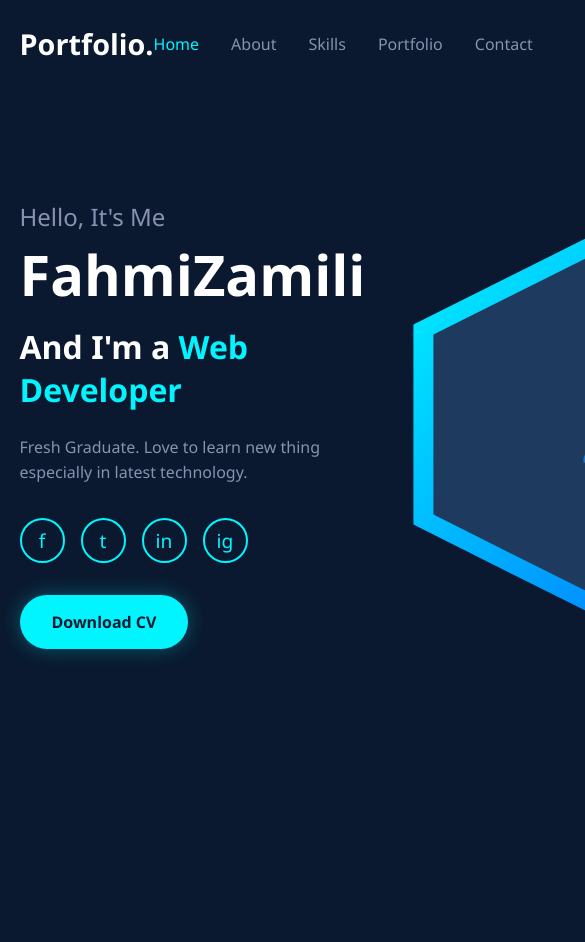
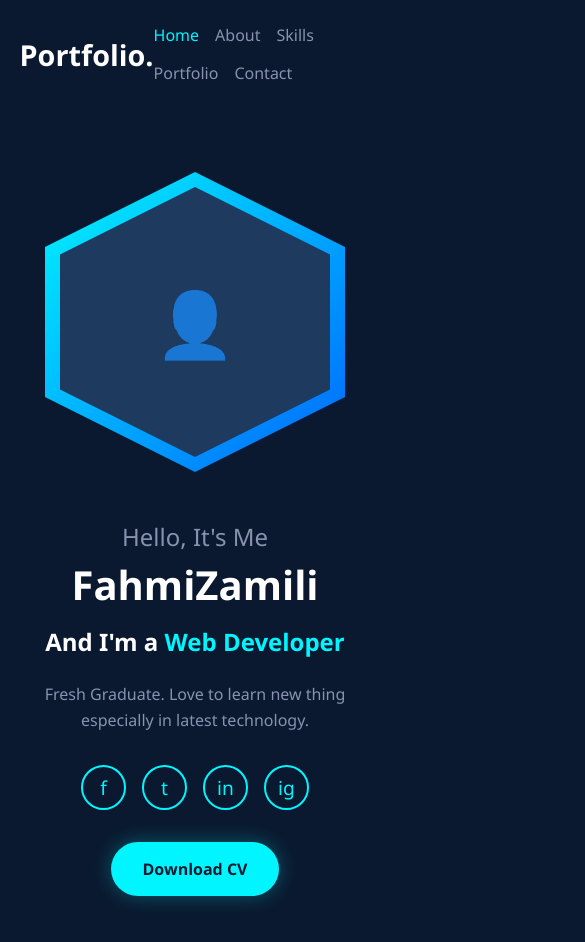
Before and after one commit to Fahmizamili/fahmizamili.github.io, a plain HTML site: page index.html in a window 390 px wide. Shown: the top 942 px of the page, 585 px wide, since content can reach past the window. Before the commit the page ends 844 px from the top, so only its background shows below. Drawn offline with Linux system fonts and the light colour scheme.

Commit message:
Update index.html

```diff
--- a/index.html
+++ b/index.html
@@ -205,8 +205,34 @@
         }
 
         /* Responsive */
+        @media (max-width: 768px) {
+            .hero {
+                flex-direction: column-reverse;
+                text-align: center;
+            }
 
+            .hero-content h1 {
+                font-size: 2.5rem;
+            }
 
+            .hero-content h2 {
+                font-size: 1.5rem;
+            }
+
+            .social-icons {
+                justify-content: center;
+            }
+
+            .hexagon-container {
+                width: 300px;
+                height: 300px;
+            }
+
+            .nav-links {
+                gap: 1rem;
+                flex-wrap: wrap;
+            }
+        }
     </style>
 </head>
 <body>
```
